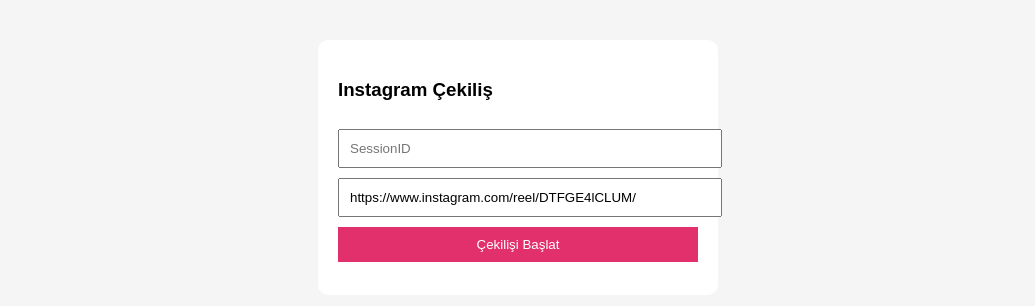
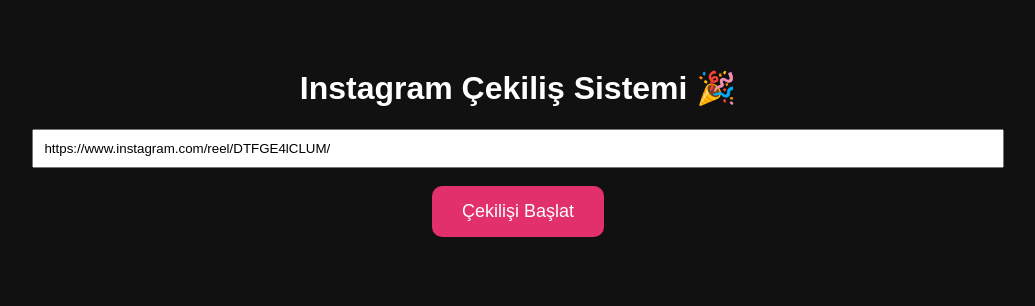
Before and after one commit to hsynplt-git/instagram-cekilis, a Flask app: page / in a window 1280 px wide. Shown: the top 306 px of the page, without its empty margins (122-1157 px from the left). Run offline with Flask 3, Linux system fonts and the light colour scheme.

Commit message:
Update index.html

```diff
--- a/templates/index.html
+++ b/templates/index.html
@@ -1,39 +1,42 @@
 <!DOCTYPE html>
 <html>
 <head>
-<meta charset="UTF-8">
 <title>Instagram Çekiliş</title>
 <style>
-body{font-family:Arial;background:#f5f5f5}
-.box{width:360px;margin:40px auto;background:white;padding:20px;border-radius:10px}
-input,button{width:100%;padding:10px;margin-top:10px}
-button{background:#e1306c;color:white;border:none}
+body { font-family: Arial; background:#111; color:white; text-align:center; padding:40px; }
+button { padding:15px 30px; font-size:18px; background:#e1306c; color:white; border:none; border-radius:10px; }
+#winners { font-size:24px; margin-top:30px; }
 </style>
 </head>
 <body>
-<div class="box">
-<h3>Instagram Çekiliş</h3>
-<input id="s" placeholder="SessionID">
-<input id="p" value="https://www.instagram.com/reel/DTFGE4lCLUM/">
-<button onclick="run()">Çekilişi Başlat</button>
-<pre id="o"></pre>
-</div>
+
+<h1>Instagram Çekiliş Sistemi 🎉</h1>
+
+<input id="url" style="width:80%;padding:10px" value="https://www.instagram.com/reel/DTFGE4lCLUM/">
+
+<br><br>
+<button onclick="draw()">Çekilişi Başlat</button>
+
+<div id="status"></div>
+<div id="winners"></div>
+
 <script>
-function run(){
-fetch("/run",{
- method:"POST",
- headers:{"Content-Type":"application/json"},
- body:JSON.stringify({session:s.value, post:p.value})
-}).then(r=>r.json()).then(d=>{
- if(d.error){ o.innerText=d.error; return;}
- o.innerText =
- "Asıl 1: "+d.asil1+"\n"+
- "Asıl 2: "+d.asil2+"\n"+
- "Yedek 1: "+d.yedek1+"\n"+
- "Yedek 2: "+d.yedek2+"\n\n"+
- "Sonuç görseli: "+location.origin+d.image;
-})
+async function draw(){
+  document.getElementById("status").innerText="Yorumlar çekiliyor... (17k olabilir, bekleyin)";
+  const res = await fetch("/draw",{
+    method:"POST",
+    headers:{ "Content-Type":"application/json"},
+    body: JSON.stringify({url:document.getElementById("url").value})
+  });
+  const data = await res.json();
+
+  document.getElementById("status").innerText =
+    "Toplam yorum: "+data.total_comments+" | Geçerli katılımcı: "+data.valid_users;
+
+  document.getElementById("winners").innerHTML =
+    "🏆 Kazananlar:<br>@"+data.winners[0]+"<br>@"+data.winners[1];
 }
 </script>
+
 </body>
 </html>
```
